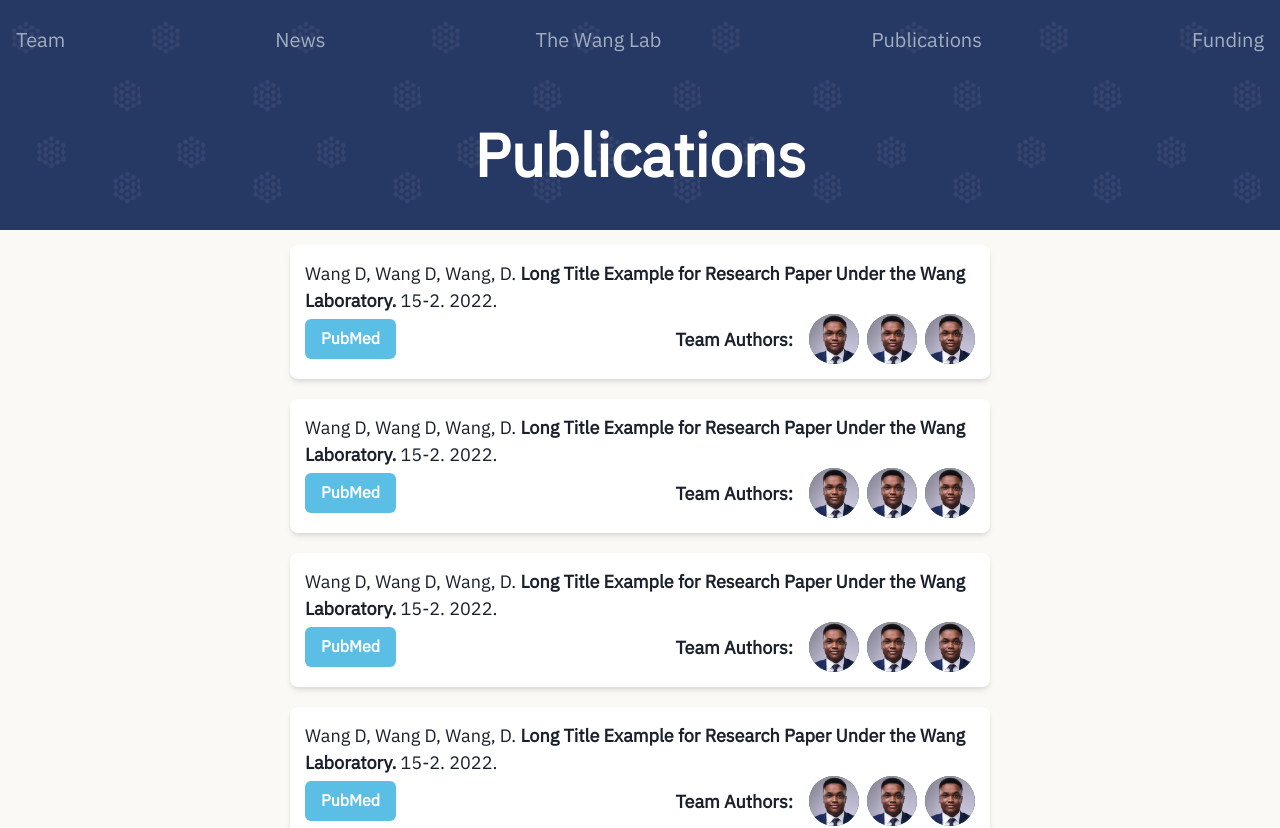
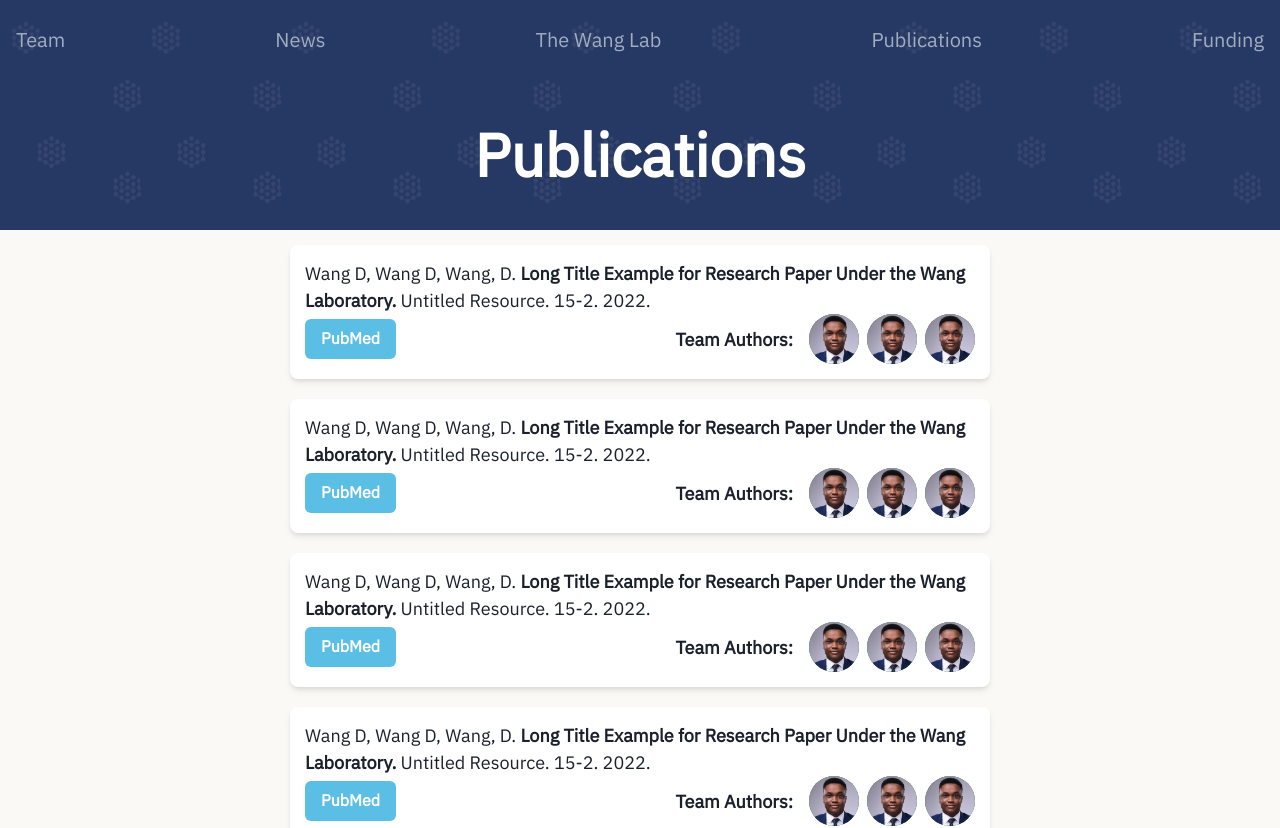
Before and after one commit to ganning127/uncw-wang-lab, a Next.js app: page /publications in a window 1280 px wide. Shown: the top 828 px of the page. Built offline with nearby package versions, Linux system fonts and the light colour scheme.

Commit message:
Ital V2 (Will Need Update)

```diff
--- a/components/Cards/PubsCard.jsx
+++ b/components/Cards/PubsCard.jsx
@@ -12,7 +12,7 @@ import {
   Spacer,
 } from "@chakra-ui/react";
 
-export const PubsCard = ({ names, title, resources, publink, images }) => {
+export const PubsCard = ({ names, title, publication, resources, publink, images }) => {
   return (
 
     <Box maxW="700px" mx="auto" rounded="lg" bg="white" shadow="md" p={15}>
@@ -22,6 +22,9 @@ export const PubsCard = ({ names, title, resources, publink, images }) => {
         </Text>
         <Text as="span" fontWeight="bold" color="gray.800" fontSize="lg">
           {title + ". "}
+        </Text>
+        <Text as="span" fontWeight="normal" color="gray.800" fontSize="lg" >
+          {publication + ". "}
         </Text>
         <Text as="span" fontWeight="normal" color="gray.800" fontSize="lg">
           {resources + ". "}
```
